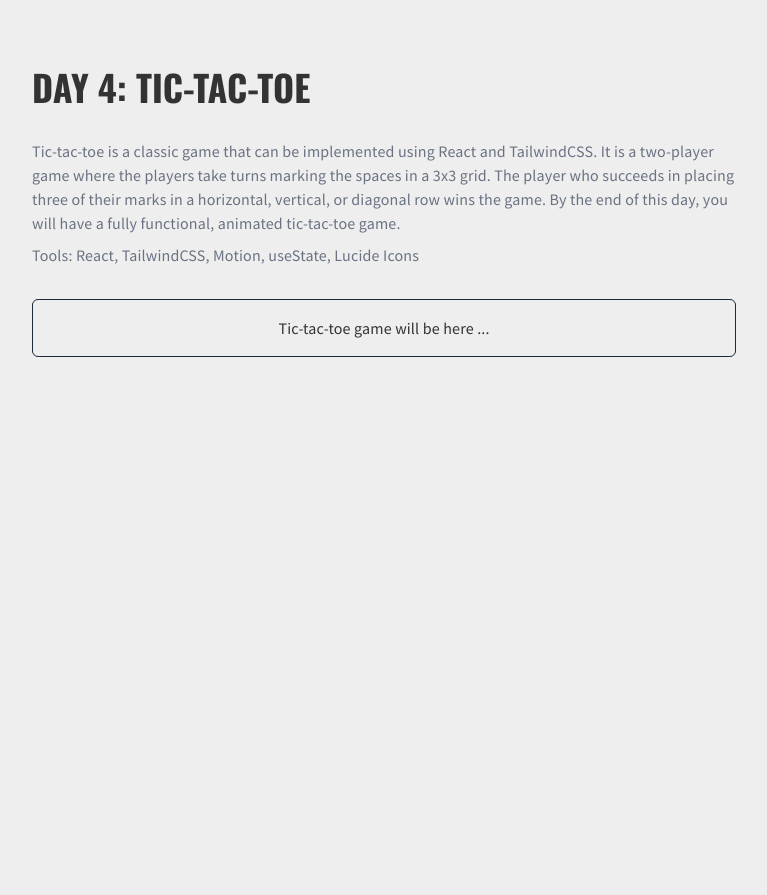
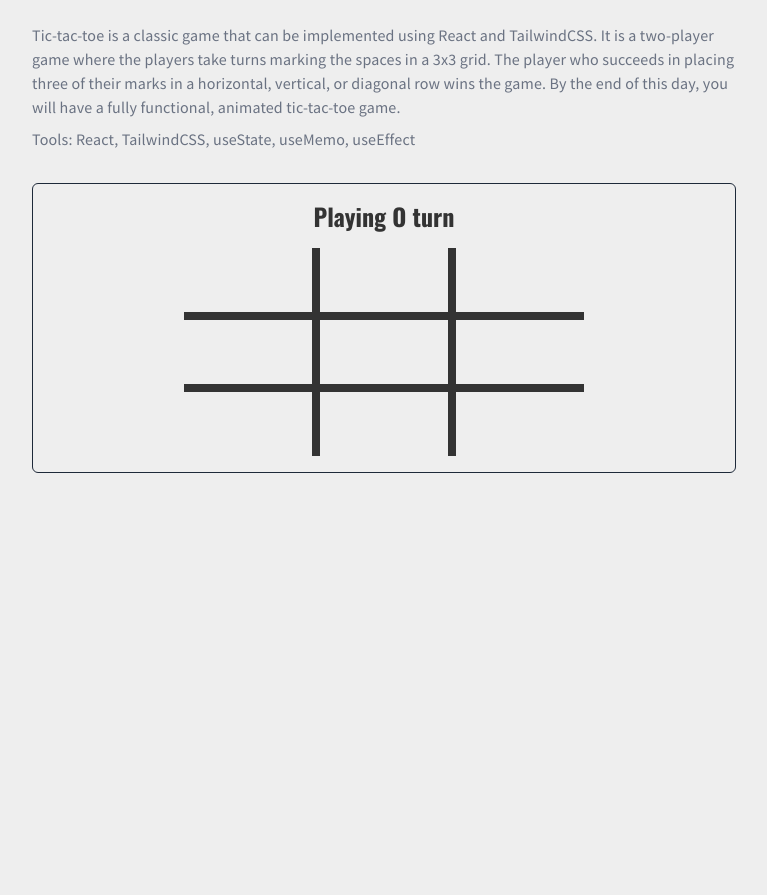
Before and after one commit to rosadurante/octobereact, a React (Vite) app: page / in a window 1280 px wide. Shown: the part 3380-4275 px from the top of the page, without its empty margins (256-1023 px from the left). Built offline with nearby package versions, Linux system fonts and the light colour scheme; no server answers.

Commit message:
Added tic-tac-toe challenge

```diff
--- a/src/challenges.tsx
+++ b/src/challenges.tsx
@@ -2,6 +2,7 @@ import { Section } from "./components/section"
 import { TablePagination } from "./sections/tablePagination"
 import { TodoList } from "./sections/todoList"
 import { NotifyMe } from "./sections/notifyme"
+import { TicTacToe } from "./sections/ticTacToe"
 
 export const Challenges = () => {
 
@@ -53,12 +54,12 @@ export const Challenges = () => {
       description: (
         <>
           <p>Tic-tac-toe is a classic game that can be implemented using React and TailwindCSS. It is a two-player game where the players take turns marking the spaces in a 3x3 grid. The player who succeeds in placing three of their marks in a horizontal, vertical, or diagonal row wins the game. By the end of this day, you will have a fully functional, animated tic-tac-toe game.</p>
-          <p>Tools: React, TailwindCSS, Motion, useState, Lucide Icons</p>
+          <p>Tools: React, TailwindCSS, useState, useMemo, useEffect</p>
         </>
       ),
       children: (
         <>
-          <p>Tic-tac-toe game will be here ... </p>
+          <TicTacToe />
         </>
       ),
     },
--- /dev/null
+++ b/src/sections/ticTacToe.tsx
@@ -0,0 +1,111 @@
+import { useState, useMemo, useEffect } from "react";
+import { Button } from "../components/button";
+
+type Board = (string | null)[][];
+
+const initialBoard: Board = [
+  [null, null, null],
+  [null, null, null],
+  [null, null, null],
+]
+
+const WINNING_COMBINATIONS = [
+  [[0, 0], [0, 1], [0, 2]],
+  [[1, 0], [1, 1], [1, 2]],
+  [[2, 0], [2, 1], [2, 2]],
+  [[0, 0], [1, 0], [2, 0]],
+  [[0, 1], [1, 1], [2, 1]],
+  [[0, 2], [1, 2], [2, 2]],
+  [[0, 0], [1, 1], [2, 2]],
+  [[0, 2], [1, 1], [2, 0]]
+];
+
+export type Turn = {
+  player: string;
+  row: number;
+  col: number;
+}
+
+export const TicTacToe = () => {
+
+  const [players, setPlayers] = useState<string>("X");
+  const [gameTurns, setGameTurns] = useState<Turn[]>([]);
+  const [result, setResult] = useState<string | null>(null);
+
+  const gameBoard = [...initialBoard.map((row) => [...row])];
+
+  // Set the game board with all turns gamed.
+  gameTurns.map((turn) => {
+    gameBoard[turn.row][turn.col] = turn.player;
+  });
+
+  const _isWinner = useMemo(() => {
+    for (let i = 0; i < WINNING_COMBINATIONS.length; i++) {
+      const combination = WINNING_COMBINATIONS[i];
+      if (gameBoard[combination[0][0]][combination[0][1]] ===
+        gameBoard[combination[1][0]][combination[1][1]] &&
+        gameBoard[combination[1][0]][combination[1][1]] ===
+        gameBoard[combination[2][0]][combination[2][1]] &&
+        gameBoard[combination[0][0]][combination[0][1]] !== null) {
+        return true;
+      }
+    }
+    return false;
+    // Only recalculate if the gameTurns has updated.
+  }, [gameTurns]);
+
+  const _isFinished = useMemo(() => {
+    return gameTurns.length === 9;
+    // Only recalculate if the gameTurns has updated.
+  }, [gameTurns]);
+
+  const _handleTurn = (row: number, col: number) => {
+    // Update a new turn in the list of turns.
+    setGameTurns([{ player: players, row, col }, ...gameTurns]);
+  }
+
+  // Update the result based on the game turns.
+  useEffect(() => {
+    if (_isWinner) {
+      setResult(players === "X" ? "X wins !!" : "O wins!!");
+    } else if (_isFinished) {
+      setResult("Game Over - Draw");
+    } else {
+      // Next Turn
+      setPlayers(players === "X" ? "O" : "X");
+    }
+    // Only recalculate if the gameTurns has updated.
+  }, [gameTurns]);
+
+  const _handleReset = () => {
+    setGameTurns([]);
+    setResult(null);
+    setPlayers("X");
+  }
+
+  return (
+    <div className="h-full flex flex-col items-center justify-center space-y-4">
+      {result ?
+        <div className="flex flex-row gap-2 items-center">
+          <div className="text-2xl font-bold">{result}</div>
+          <Button label="New Game" onClick={() => _handleReset()} />
+        </div> :
+        <div className="text-2xl font-bold">Playing {players} turn</div>
+      }
+
+        <div className=" h-full grid grid-cols-3 justify-center items-center gap-2 bg-[#333]">
+        {gameBoard.map((row, rowIndex) => {
+        return row.map((symbol, colIndex) => {
+          return (
+            <div key={colIndex} className="w-32 h-16 bg-[#eee] flex items-center justify-center text-2xl font-bold">
+              {symbol ? <div>{symbol}</div> : (
+                <button onClick={() => _handleTurn(rowIndex, colIndex)} disabled={!!symbol || _isWinner || _isFinished} className="w-32 h-16"></button>
+            )}
+              </div>
+          )
+        })
+      })}
+      </div>
+    </div>
+  )
+}
```
